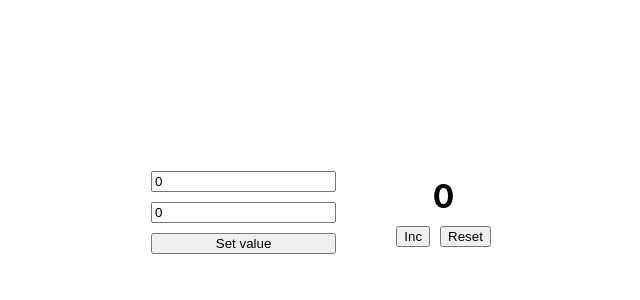
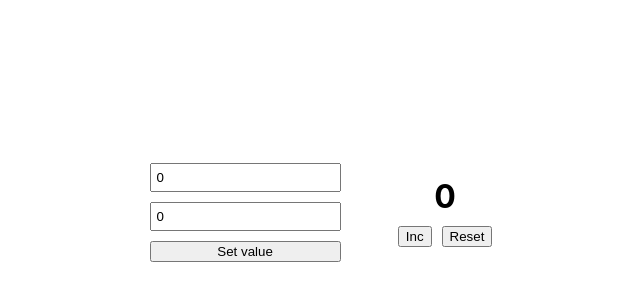
Before and after one commit to FillArt/counter, a React (Create React App) app: page / in a window 1280 px wide. Shown: the part 188-488 px from the top of the page, without its empty margins (319-959 px from the left). Built offline with nearby package versions, Linux system fonts and the light colour scheme.

Commit message:
feat: Добавил визуальное отображение поля с ошибкой

```diff
--- a/src/components/base/Input.tsx
+++ b/src/components/base/Input.tsx
@@ -1,9 +1,9 @@
 import React, {ChangeEvent} from 'react';
-import {setStartValue} from "../../reducers/counterReducer";
 
 type InputProps = {
     placeholder: string,
     value: number,
+    error: boolean,
     callback?: (value: number) => void
 }
 
@@ -13,5 +13,9 @@ export const Input = (props: InputProps) => {
         callback?.(Number(e.currentTarget.value));
     }
 
-    return <input type="number" value={value} placeholder={placeholder} onChange={(e) => onChangeHandler(e)}/>;
+    const inputStyle = props.error
+        ? { border: '1px solid red', padding: '5px' }
+        : { padding: '5px' };
+
+    return <input type="number" style={inputStyle} value={value} placeholder={placeholder} onChange={(e) => onChangeHandler(e)}/>;
 };
--- a/src/features/Counter.tsx
+++ b/src/features/Counter.tsx
@@ -1,9 +1,12 @@
-import React, {useCallback, useReducer} from 'react';
+import React, {useCallback, useReducer, useState} from 'react';
 import {Input} from "../components/base/Input";
 import {Button} from "../components/base/Button";
 import {counterReducer, setCurrentValue, setMaxValue, setStartValue} from "../reducers/counterReducer";
 
 export const Counter = () => {
+
+    const [errorStart, setErrorStart] = useState(false)
+    const [errorMax, setErrorMax] = useState(false)
 
     const [state, dispatchState] = useReducer(counterReducer,
         {
@@ -14,11 +17,28 @@ export const Counter = () => {
         }
     );
 
-    const setStart = useCallback((value: number) => dispatchState(setStartValue(value)), [dispatchState]);
-    const setMax = useCallback((value: number) => dispatchState(setMaxValue(value)), [dispatchState]);
+    const setStart = useCallback((value: number) => {
+        setErrorMax(false)
+        setErrorStart(false)
+        dispatchState(setStartValue(value))
+    }, [dispatchState]);
+    const setMax = useCallback((value: number) => {
+        setErrorMax(false)
+        setErrorStart(false)
+        dispatchState(setMaxValue(value))
+    }, [dispatchState]);
     const setValue = useCallback(() => {
-        if(!(state.startValue >= 0 && state.maxValue >= 0)) {alert('Error!'); return; }
-        if(state.maxValue < state.startValue) {alert('Error!'); return; }
+        if(!(state.startValue >= 0 && state.maxValue >= 0)) {
+            alert('Error!');
+            setErrorMax(true)
+            setErrorStart(true)
+            return;
+        }
+        if(state.maxValue <= state.startValue) {
+            setErrorMax(true)
+            alert('Error!');
+            return;
+        }
 
         dispatchState(setCurrentValue())
     }, [state, dispatchState]);
@@ -33,8 +53,8 @@ export const Counter = () => {
             maxWidth: '400px'
         }}>
             <div style={{display: 'flex', flexDirection: 'column', gap: '10px', maxWidth: '200px'}}>
-                <Input placeholder={'Set start value'} callback={(value) => setStart(value)} value={state.startValue} />
-                <Input placeholder={'Set max value'} callback={(value) => setMax(value)} value={state.maxValue} />
+                <Input placeholder={'Set start value'} error={errorStart} callback={(value) => setStart(value)} value={state.startValue} />
+                <Input placeholder={'Set max value'} error={errorMax} callback={(value) => setMax(value)} value={state.maxValue} />
                 <Button label={'Set value'} onClick={() => setValue()} />
             </div>
 
```
